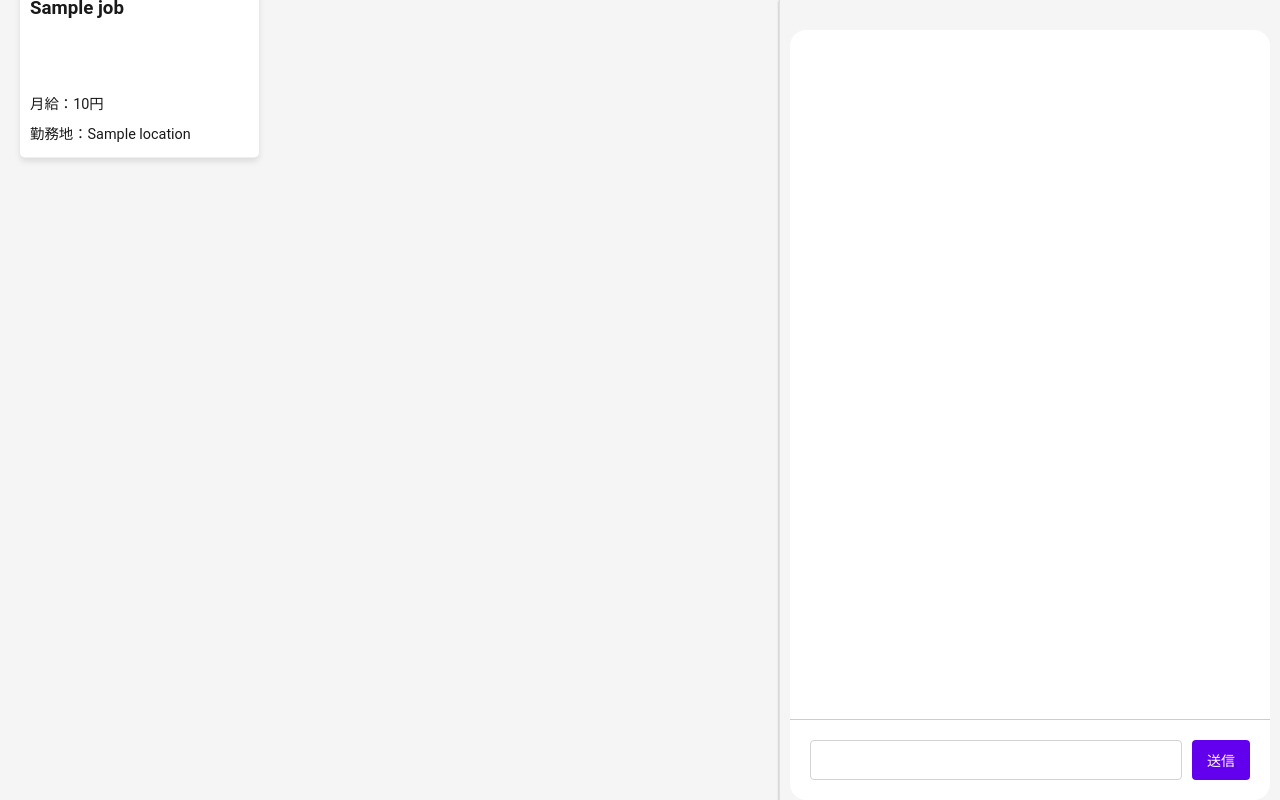
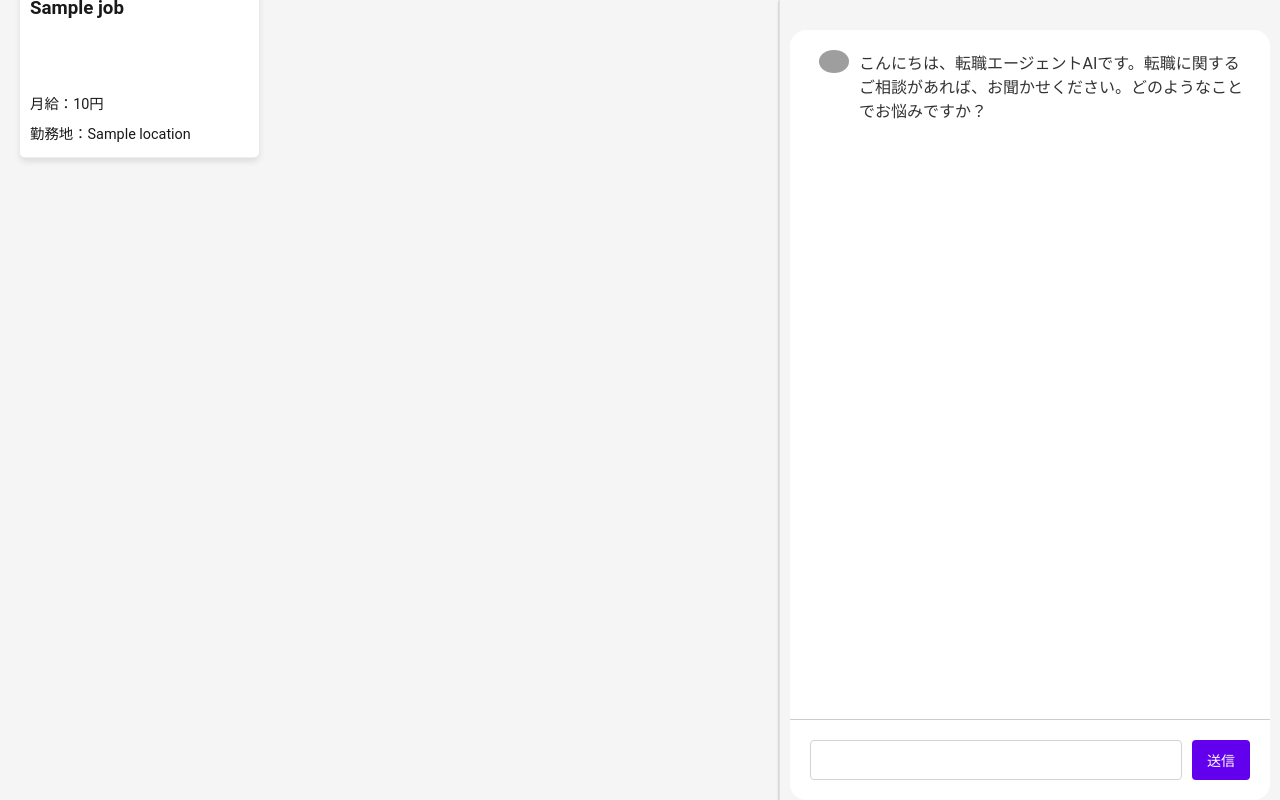
Before and after one commit to h-k-nyosu/ChatToFind, a FastAPI app: template app/templates/index.html in a window 1280 px wide. Run offline with FastAPI, Linux system fonts and the light colour scheme; the template is opened without the code that fills it: most values are stand-ins (such as "Sample title", 1, 10 or a date in 2020); grey boxes are pictures that could not be loaded.

Commit message:
初期メッセージの追加

```diff
--- a/app/templates/index.html
+++ b/app/templates/index.html
@@ -32,7 +32,14 @@
     <div class="sidebar">
       <div class="chat">
         <div class="chat-messages" id="chat-messages">
-          <!-- チャットメッセージがここに表示されます -->
+          <div class="ai-message-container">
+            <div class="ai-message-avatar">
+                <img src="https://upload.wikimedia.org/wikipedia/commons/thumb/0/04/ChatGPT_logo.svg/1200px-ChatGPT_logo.svg.png" alt="ai avatar">
+            </div>
+            <div class="ai-message-content">
+                <p>こんにちは、転職エージェントAIです。転職に関するご相談があれば、お聞かせください。どのようなことでお悩みですか？</p>
+            </div>
+          </div>
         </div>
         <form id="chat-form">
           <input type="text" id="chat-input" />
```
